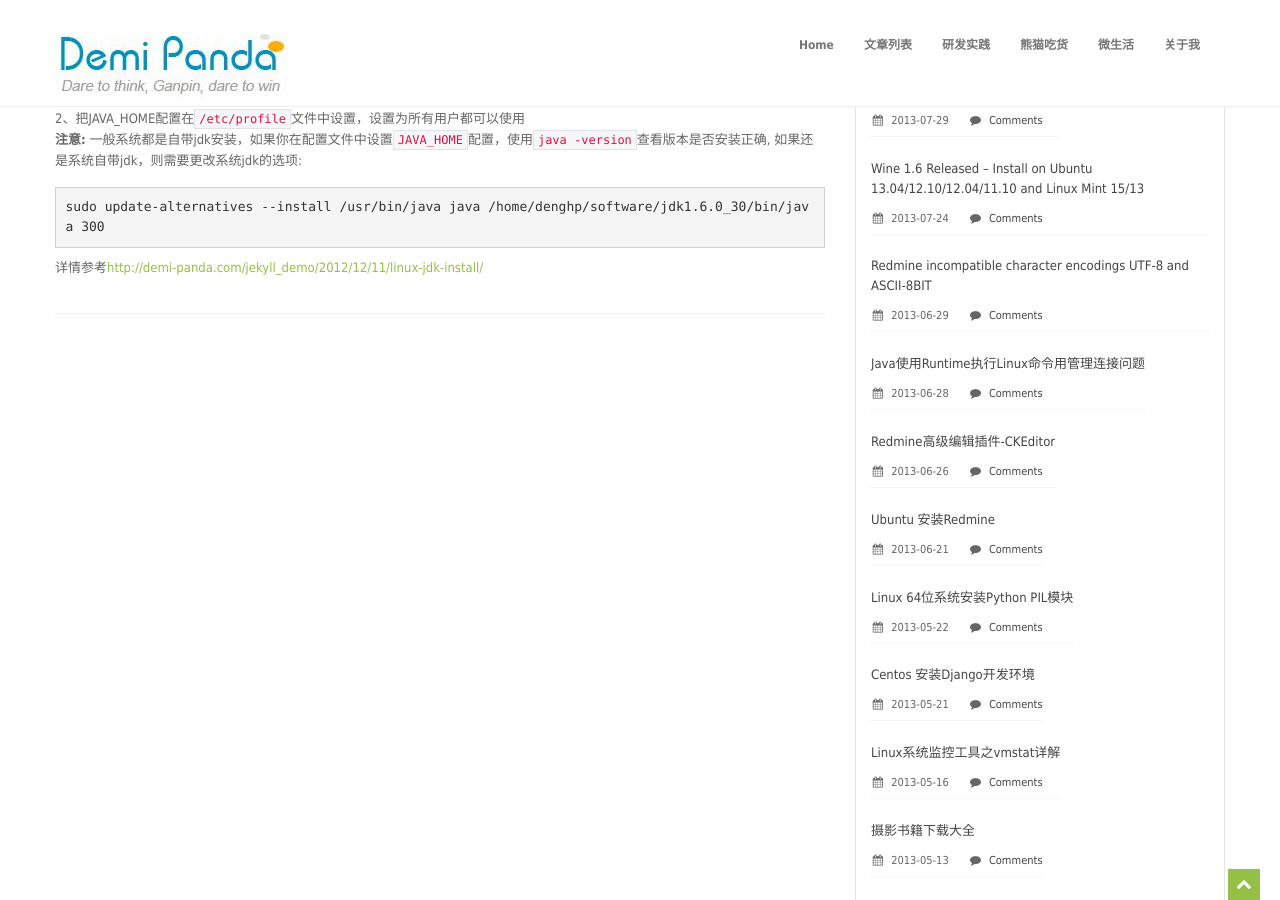
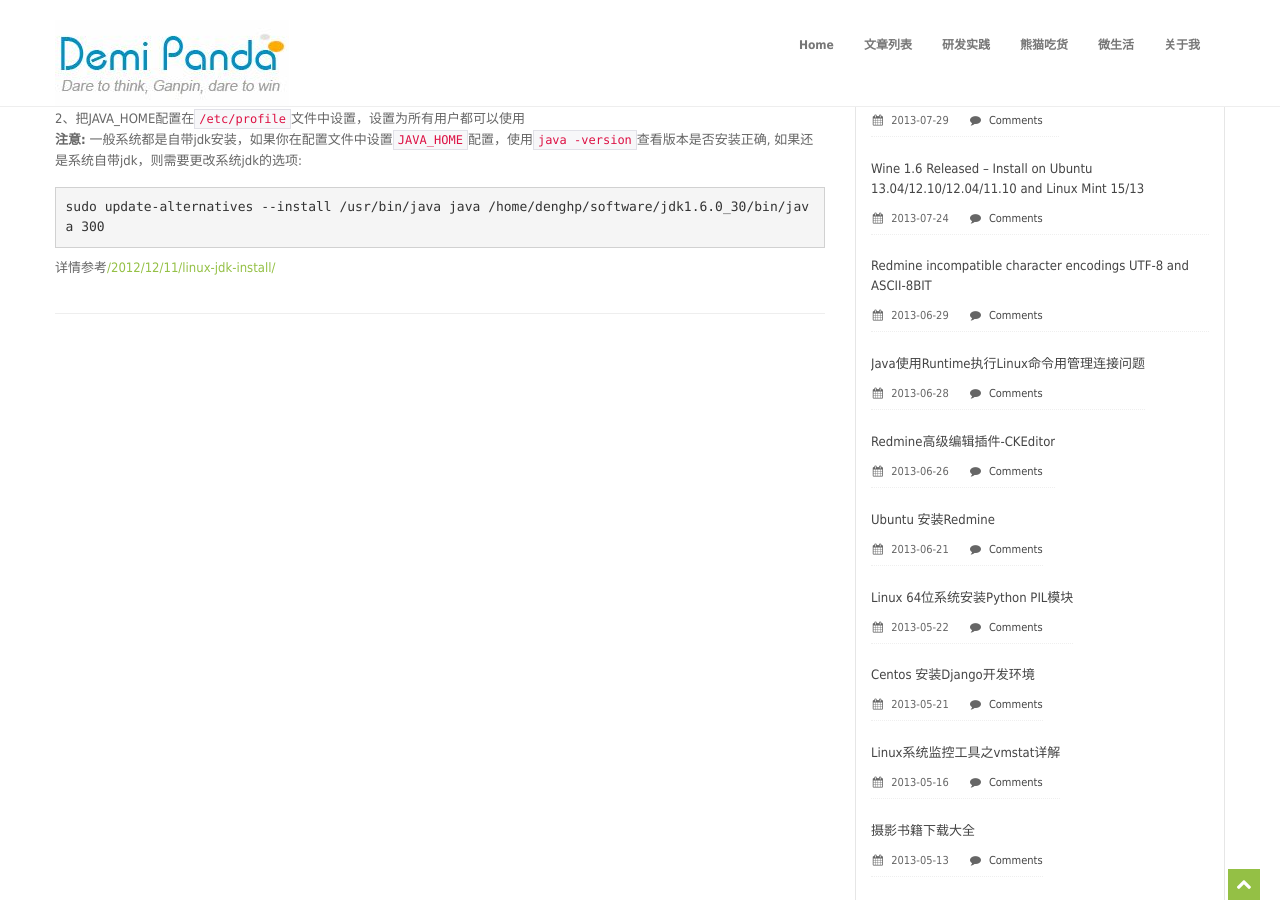
Before and after one commit to denghp/blog-static, a Jekyll site: the page built from _posts/idea/2013-07-29-tools-jar-is-not-in-idea-classpath.md, in a window 1280 px wide and 900 px high, scrolled down 741 px. Built offline with Jekyll 4.4.1, drawn with Linux system fonts in a browser that asks for light colours; Markdown is read by kramdown in place of the engine named in the settings; comment, search, counter and statistics services are not loaded; some of the changed lines change nothing that is shown.

Commit message:
Update _config.yml

```diff
--- a/_config.yml
+++ b/_config.yml
@@ -13,8 +13,8 @@
         name:
         email: denghp@126.com
 
-static_url: http://demi-panda.com/jekyll_demo
-url: http://demi-panda.com/jekyll_demo
+static_url: /jekyll_demo
+url:
 baseurl: /jekyll_demo
 markdown: rdiscount
 pygments: true
```
